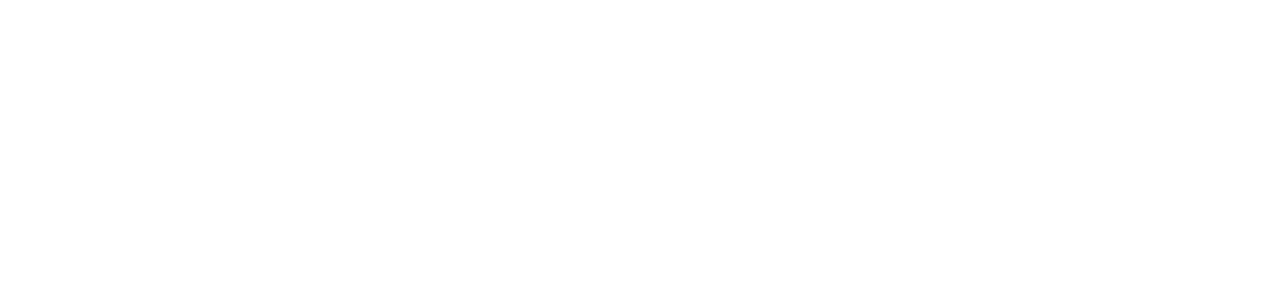
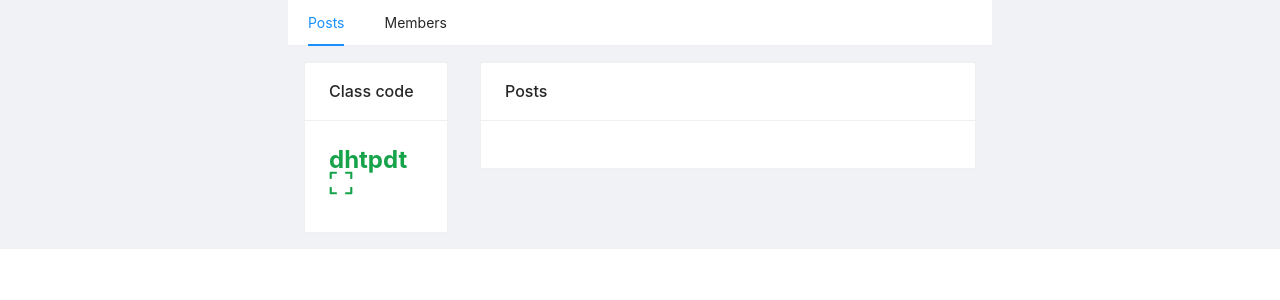
Before and after one commit to HCMUS-Kahoot/kahoot-fe, a React (Create React App) app: page /groups/1 in a window 1280 px wide. Before the commit this address had no page. Shown: the top 300 px of the page. Built offline with nearby package versions, Linux system fonts and the light colour scheme.

Commit message:
feat: group list and group page

```diff
--- /dev/null
+++ b/src/pages/GroupDetail/index.js
@@ -0,0 +1,59 @@
+import React, { useState } from "react";
+import { Menu, Modal, Row, Col, Card } from "antd";
+import 'antd/dist/antd.css';
+import { ExpandOutlined, CopyOutlined } from "@ant-design/icons";
+
+export default function GroupDetail() {
+    const [isModalOpen, setIsModalOpen] = useState(false);
+    const showModal = () => {
+        setIsModalOpen(true);
+    };
+    const handleOk = () => {
+        setIsModalOpen(false);
+    };
+    const handleCancel = () => {
+        setIsModalOpen(false);
+    };
+    return (
+        <>
+            <div className="mx-72">
+                <div className="my-navbar">
+                    <Menu mode="horizontal" defaultActiveFirst>
+                        <Menu.Item key="mail">
+                            Posts
+                        </Menu.Item>
+
+                        <Menu.Item key="myGroup" >
+                            Members
+                        </Menu.Item>
+                    </Menu>
+                </div>
+                <div className="body">
+                    <Row >
+                        <Col span={6}>
+                            <div className="m-4">
+                                <Card className="hover:shadow-xl" title="Class code" onClick={() => { showModal(); }} >
+                                    <span className="text-2xl text-green-600 font-bold cursor-pointer ">dhtpdt <ExpandOutlined className="relative bottom-2" /></span>
+                                </Card>
+                            </div>
+                        </Col>
+                        <Col span={18}>
+                            <div className="m-4">
+                                <Card title="Posts" ></Card>
+                            </div>
+                        </Col>
+                    </Row>
+                </div>
+            </div>
+
+            <Modal title="Class code" open={isModalOpen} onOk={handleOk} onCancel={handleCancel}>
+                <div className="text-center text-green-600">
+                    <h1 className="font-bold text-5xl text-green-600">dhtpdt</h1>
+                    <hr />
+                    <span className="text-green-600"> copy code <CopyOutlined /> </span>
+                </div>
+            </Modal>
+        </>
+
+    );
+}
--- /dev/null
+++ b/src/pages/GroupList/CreateGroupForm.js
@@ -0,0 +1,21 @@
+import React from "react";
+import { Form, Input } from "antd";
+import 'antd/dist/antd.css';
+
+export default function CreateGroupForm() {
+
+    return (
+        <>
+            <div class="create-group-form">
+                <Form layout="vertical" name="basic" initialValues={{ remember: true }}>
+                    <Form.Item label="Group Name">
+                        <Input placeholder="Group Name" />
+                    </Form.Item>
+                    <Form.Item label="Group Description">
+                        <Input.TextArea rows={5} placeholder="Group Description" />
+                    </Form.Item>
+                </Form>
+            </div>
+        </>
+    );
+}
--- /dev/null
+++ b/src/pages/GroupList/GroupChild.js
@@ -0,0 +1,37 @@
+import React from "react";
+import { Avatar, Card } from "antd";
+import { EditOutlined, SettingOutlined } from '@ant-design/icons';
+import 'antd/dist/antd.css';
+const { Meta } = Card;
+
+export default function GroupChild({ groupName, groupDescription, groupImageSrc, creatorAvtarSrc }) {
+
+    return (
+        <>
+            <div class="m-3 shadow-md hover:shadow-2xl">
+                <Card
+                    style={{
+                        width: 300,
+                        padding: 10,
+                    }}
+                    cover={
+                        <img
+                            alt="example"
+                            src="https://gw.alipayobjects.com/zos/rmsportal/JiqGstEfoWAOHiTxclqi.png"
+                        />
+                    }
+                    actions={[
+                        <SettingOutlined key="setting" />,
+                        <EditOutlined key="edit" />,
+                    ]}
+                >
+                    <Meta
+                        avatar={<Avatar src="https://joeschmoe.io/api/v1/random" />}
+                        title={groupName}
+                        description={groupDescription}
+                    />
+                </Card>
+            </div>
+        </>
+    );
+}
--- /dev/null
+++ b/src/pages/GroupList/GroupChildAdd.js
@@ -0,0 +1,29 @@
+import React from "react";
+import { Card } from "antd";
+import { PlusOutlined } from '@ant-design/icons';
+import 'antd/dist/antd.css';
+const { Meta } = Card;
+
+export default function GroupChildAdd() {
+
+    return (
+        <>
+            <div class="m-3 shadow-md hover:shadow-2xl">
+                <Card
+                    style={{
+                        width: 300,
+                        padding: 10,
+                    }}
+                    cover={
+                        <PlusOutlined style={{ fontSize: '100px', color: '#08c' }} />
+                    }
+                >
+                    <Meta
+                        // avatar={<Avatar src="https://joeschmoe.io/api/v1/random" />}
+                        title="Add group"
+                    />
+                </Card>
+            </div>
+        </>
+    );
+}
--- /dev/null
+++ b/src/pages/GroupList/index.js
@@ -0,0 +1,54 @@
+import React, { useState } from "react";
+import { Link } from "react-router-dom";
+import { Input, Menu, Modal } from "antd";
+import 'antd/dist/antd.css';
+import GroupChild from "./GroupChild";
+import GroupChildAdd from "./GroupChildAdd";
+import CreateGroupForm from "./CreateGroupForm";
+
+export default function GroupList() {
+    const [isModalOpen, setIsModalOpen] = useState(false);
+    const showModal = () => {
+        setIsModalOpen(true);
+    };
+    const handleOk = () => {
+        setIsModalOpen(false);
+    };
+    const handleCancel = () => {
+        setIsModalOpen(false);
+    };
+    return (
+        <>
+            <div className="m-4 mx-14" >
+                <div className="my-navbar">
+                    <Menu mode="horizontal" defaultActiveFirst >
+                        <Menu.Item key="mail">
+                        </Menu.Item>
+                        <Menu.Item key="myGroup" >
+                            My Groups
+                        </Menu.Item>
+                        <Menu.Item key="groupImIn" >
+                            Groups I'm in
+                        </Menu.Item>
+                    </Menu>
+                </div>
+                <div className="mx-10 my-5 text-center">
+                    <Input.Search placeholder="Search groups" style={{ width: "400px" }} onSearch={value => console.log("Search group", value)} />
+
+                </div>
+                <div class="flex flex-wrap -mb-4 bg-white">
+                    <Link to={"/groups/groupid"} > <GroupChild groupName={"Group name"} groupDescription={"Group description will be here"} /></Link>
+                    <Link to={"/groups/groupid"}> <GroupChild groupName={"Group name"} groupDescription={"Group description will be here"} /></Link>
+                    <Link to={"/groups/groupid"}> <GroupChild groupName={"Group name"} groupDescription={"Group description will be here"} /></Link>
+                    <Link to={"/groups/groupid"}> <GroupChild groupName={"Group name"} groupDescription={"Group description will be here"} /></Link>
+                    <Link to={"/groups/groupid"}> <GroupChild groupName={"Group name"} groupDescription={"Group description will be here"} /></Link>
+                    <button onClick={() => { showModal() }} > <GroupChildAdd /></button>
+                </div>
+            </div>
+            <Modal title="Create group" open={isModalOpen} onOk={handleOk} onCancel={handleCancel}>
+                <CreateGroupForm />
+            </Modal>
+        </>
+
+    );
+}
--- a/src/router/public/index.js
+++ b/src/router/public/index.js
@@ -7,6 +7,8 @@ import Home from '../../pages/Home'
 import Login from '../../pages/Login'
 import Register from '../../pages/Register'
 import Profile from '../../pages/profile'
+import GroupList from '../../pages/GroupList'
+import GroupDetail from '../../pages/GroupDetail'
 const { Content } = Layout;
 
 function PublicRouter() {
@@ -18,7 +20,8 @@ function PublicRouter() {
           <Route exact path="/login" element={<Login />} />
           <Route exact path="/register" element={<Register />} />
           <Route exact path="/profile" element={<Profile />} />
-
+          <Route exact path="/groups" element={<GroupList />} />
+          <Route exact path="/groups/:id" element={<GroupDetail />} />
         </Routes>
       </Content>
     </Layout>
```
